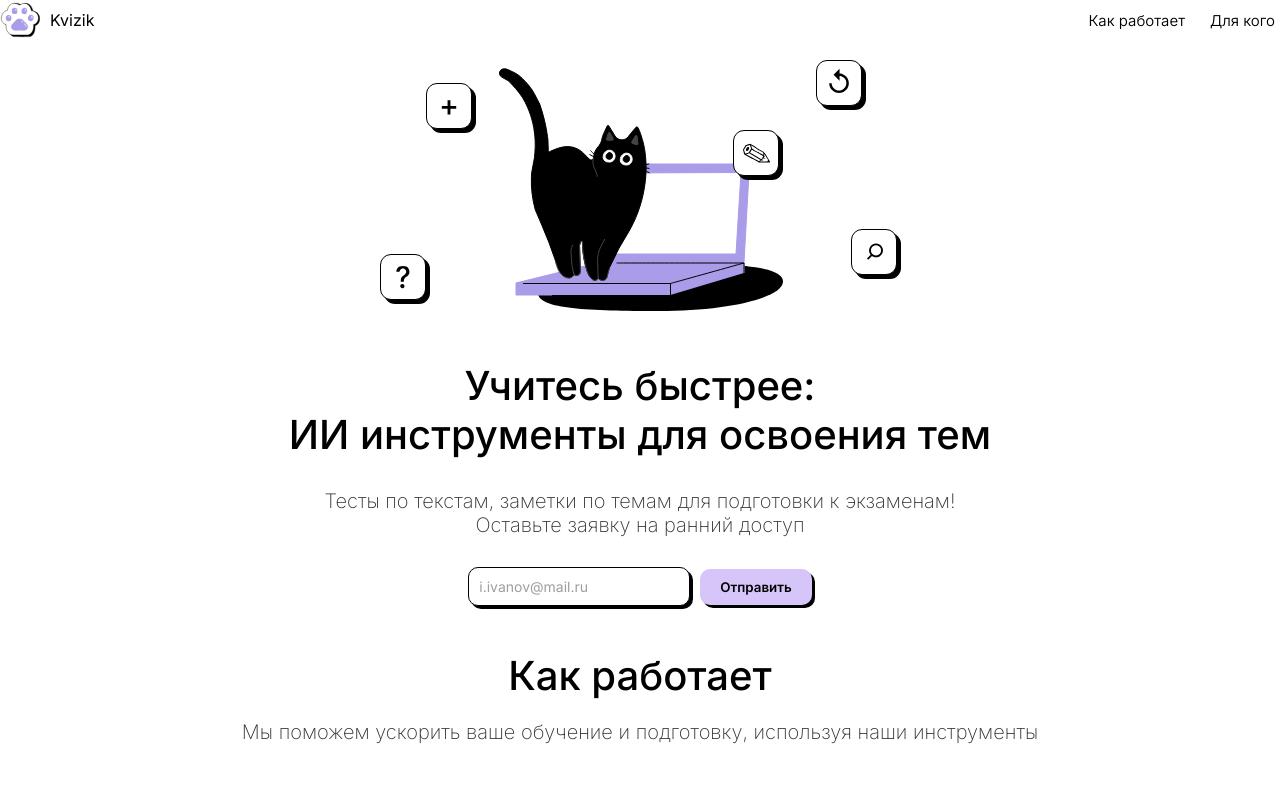
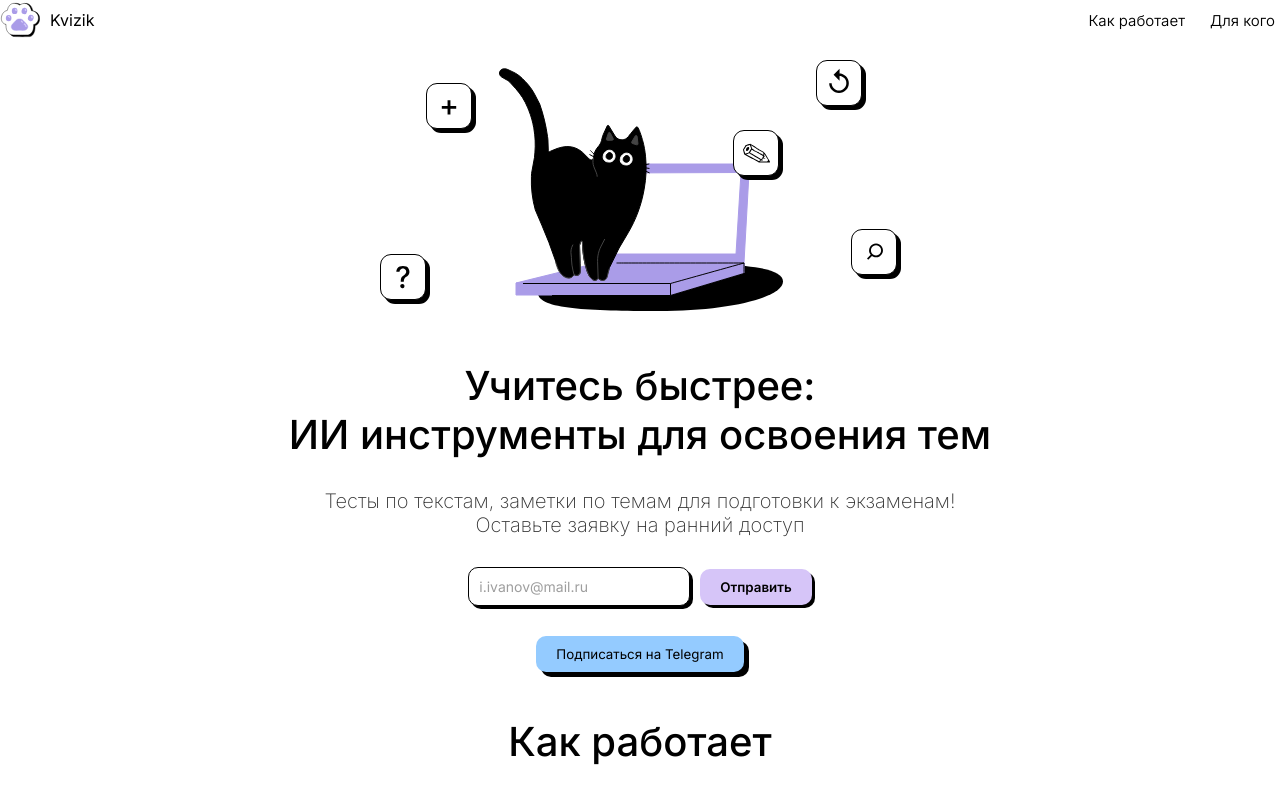
Before and after one commit to shampiniony/quizify-frontend, a React (Create React App) app: page / in a window 1280 px wide. Shown: the top 788 px of the page. Built offline with nearby package versions, Linux system fonts and the light colour scheme.

Commit message:
add subscribe-button

```diff
--- a/package.json
+++ b/package.json
@@ -11,7 +11,7 @@
     "react-bootstrap": "^2.10.5",
     "react-dom": "^18.3.1",
     "react-helmet": "^6.1.0",
-    "react-scripts": "5.0.1",
+    "react-scripts": "^5.0.1",
     "web-vitals": "^2.1.4"
   },
   "scripts": {
--- a/src/components/EmailForm.jsx
+++ b/src/components/EmailForm.jsx
@@ -38,6 +38,10 @@ const EmailForm = () => {
     }
   };
 
+  const handleButtonClick = () => {
+    window.open("https://t.me/kvizikru", "_blank");
+  };
+
   return (
     <div className={styles.container}>
       <div className="formWrapper">
@@ -76,6 +80,12 @@ const EmailForm = () => {
           </Form>
         )}
       </div>
+      <button
+            className={styles.subscribe_button}
+            onClick={handleButtonClick}
+          >
+            Подпиcаться на Telegram
+          </button>
     </div>
   );
 };
--- a/src/components/EmailForm.module.css
+++ b/src/components/EmailForm.module.css
@@ -5,6 +5,10 @@
   max-width: 1440px;
   margin: 0 auto 30px;
   display: flex;
+
+  flex-direction: column;
+  flex-wrap: wrap;
+
   justify-content: center;
   align-items: center;
 }
@@ -75,6 +79,19 @@
   text-align: center;
 }
 
+.subscribe_button {
+  margin: 20px auto;
+  background-color: rgba(148, 203, 255, 1);
+  color: #000;
+  padding: 10px 20px;
+  border: none;
+  border-radius: 10px;
+  cursor: pointer;
+  box-shadow: 5px 5px 0px black;
+  transition: background-color 0.3s ease;
+  margin-bottom: 10px;
+}
+
 /* Стили для успеха и ошибки */
 .status.success {
   color: #5cb85c;
--- a/src/components/Footer.jsx
+++ b/src/components/Footer.jsx
@@ -30,7 +30,7 @@ const Footer = () => {
             className={classes.subscribe_button}
             onClick={handleButtonClick}
           >
-            Подписаться
+            Подпишитесь
           </button>
         </div>
         <div className="links">
```
Also changed, not shown: 1 other file (tests, documents, lock files or other folders).
